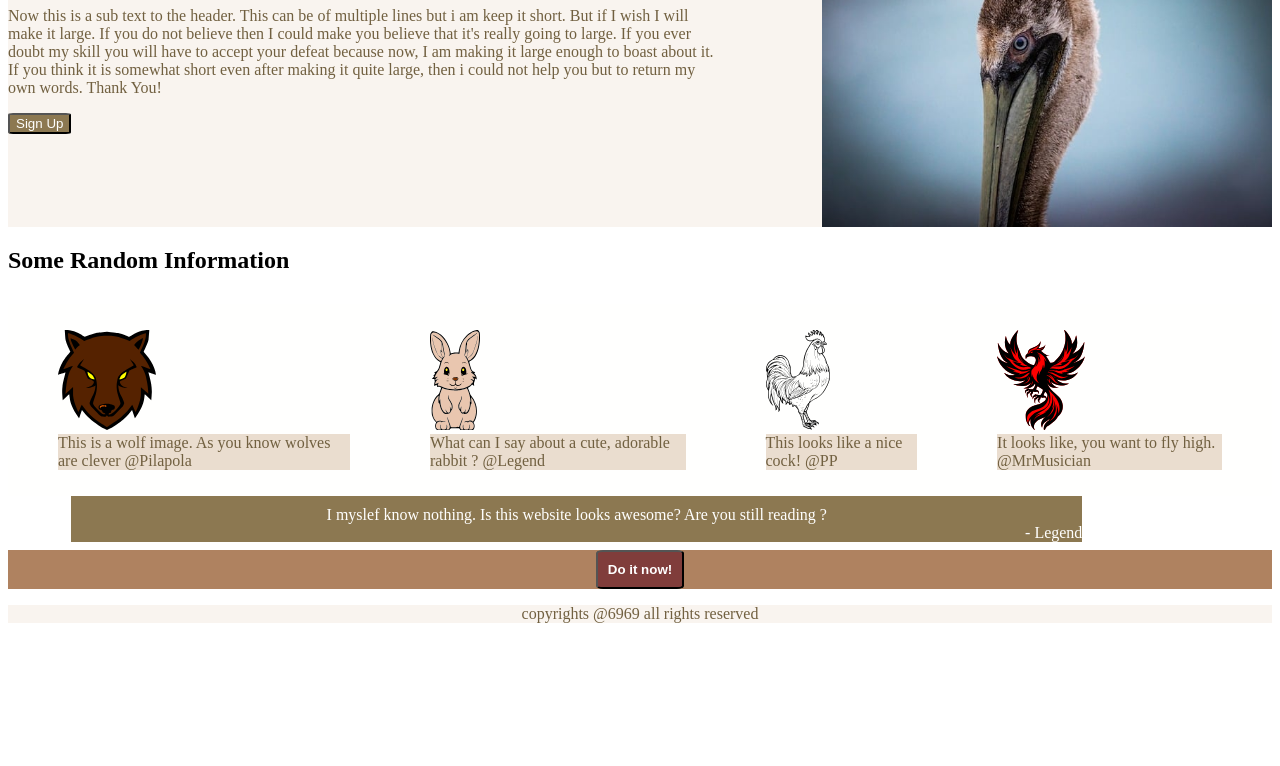
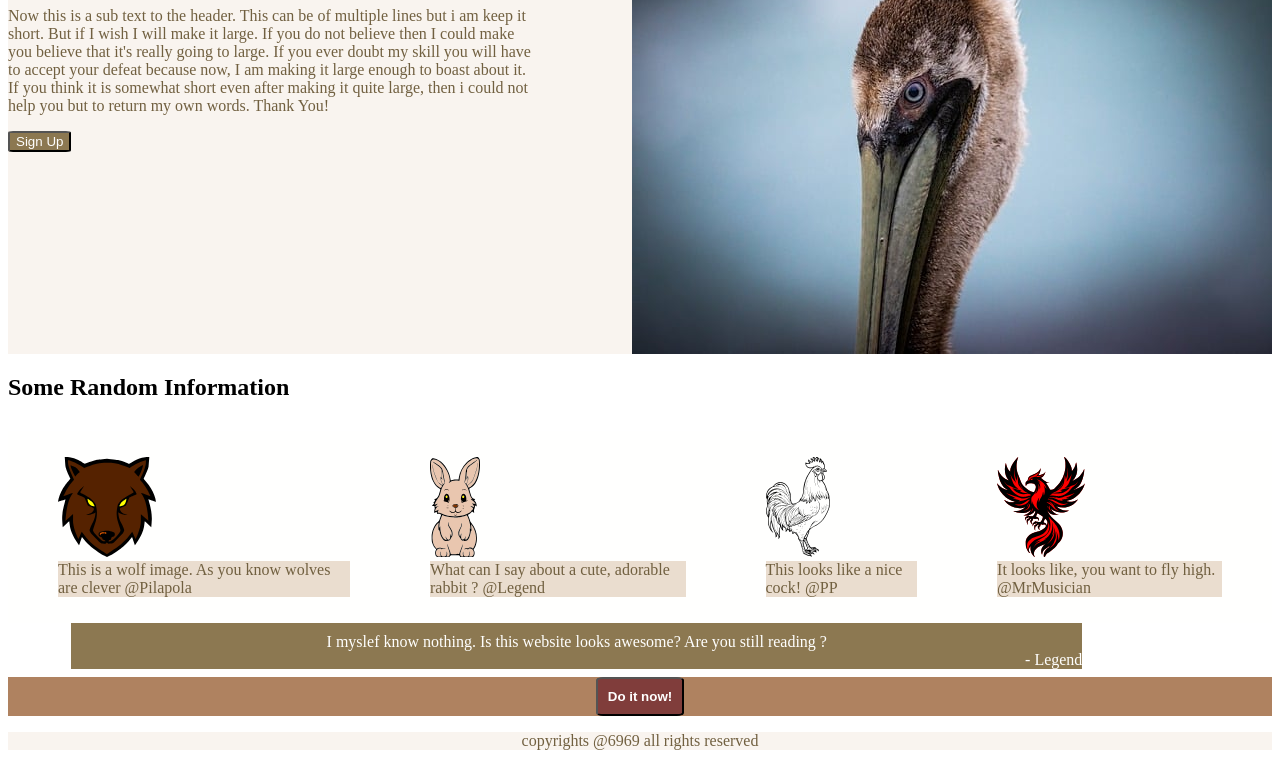
Before and after one commit to Rudra-Prasad-001/open-css-project-legend, a plain HTML site: page index.html in a window 1280 px wide. Shown: the part 131-897 px from the top of the page. Before the commit the page ends 800 px from the top, so only its background shows below. Drawn offline with Linux system fonts and the light colour scheme.

Commit message:
Update index.html

```diff
--- a/index.html
+++ b/index.html
@@ -30,7 +30,7 @@
             </p>
             <button class="btn">Sign Up</button>
         </div>
-        <img src="./img/bird-8621836_640.jpg" class="responsive" alt="angry brid" height="300">
+        <img src="./img/bird-8621836_640.jpg" class="responsive" alt="angry brid">
 
     </div>
     <!--Main Section-->
```
